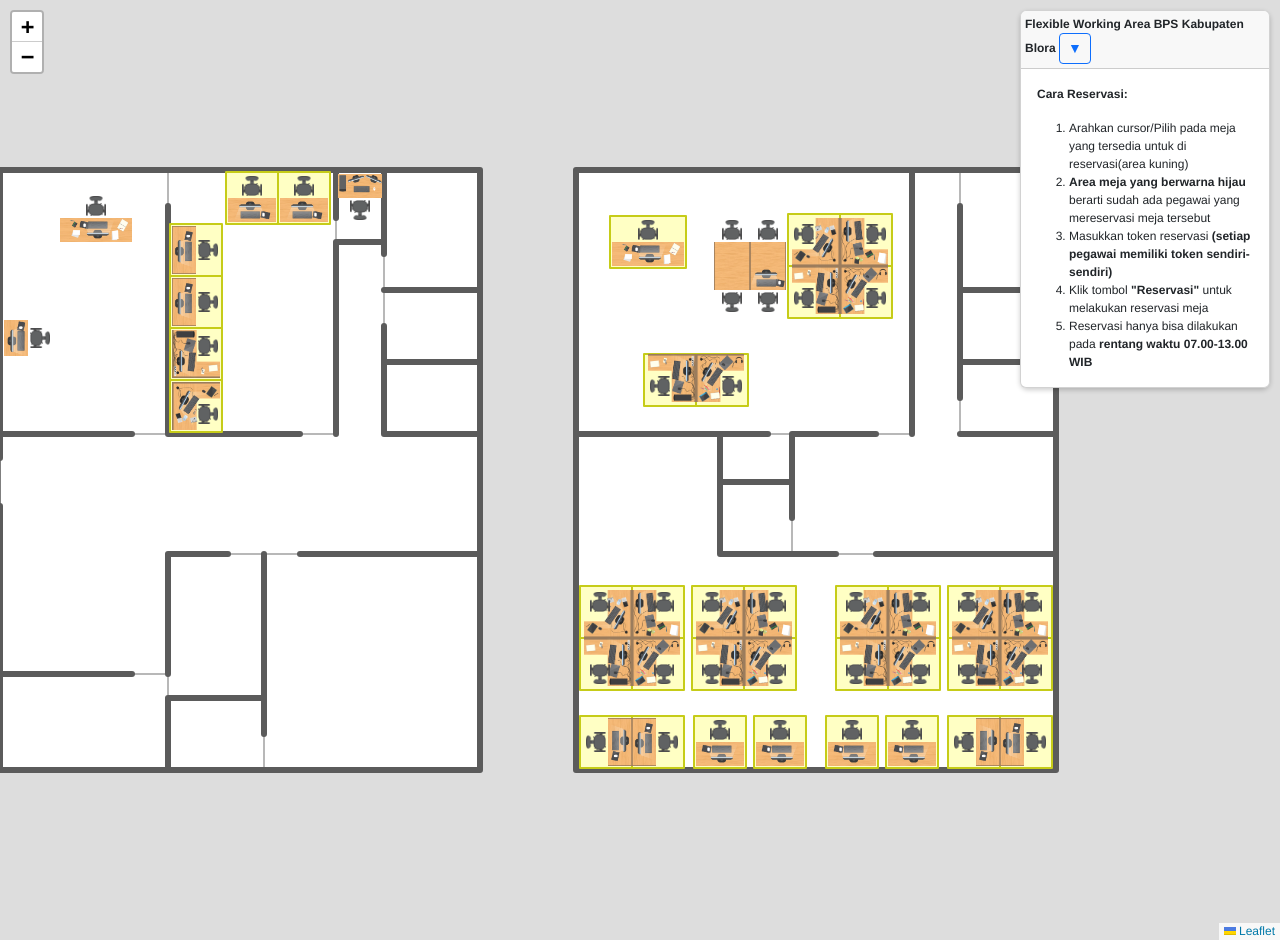
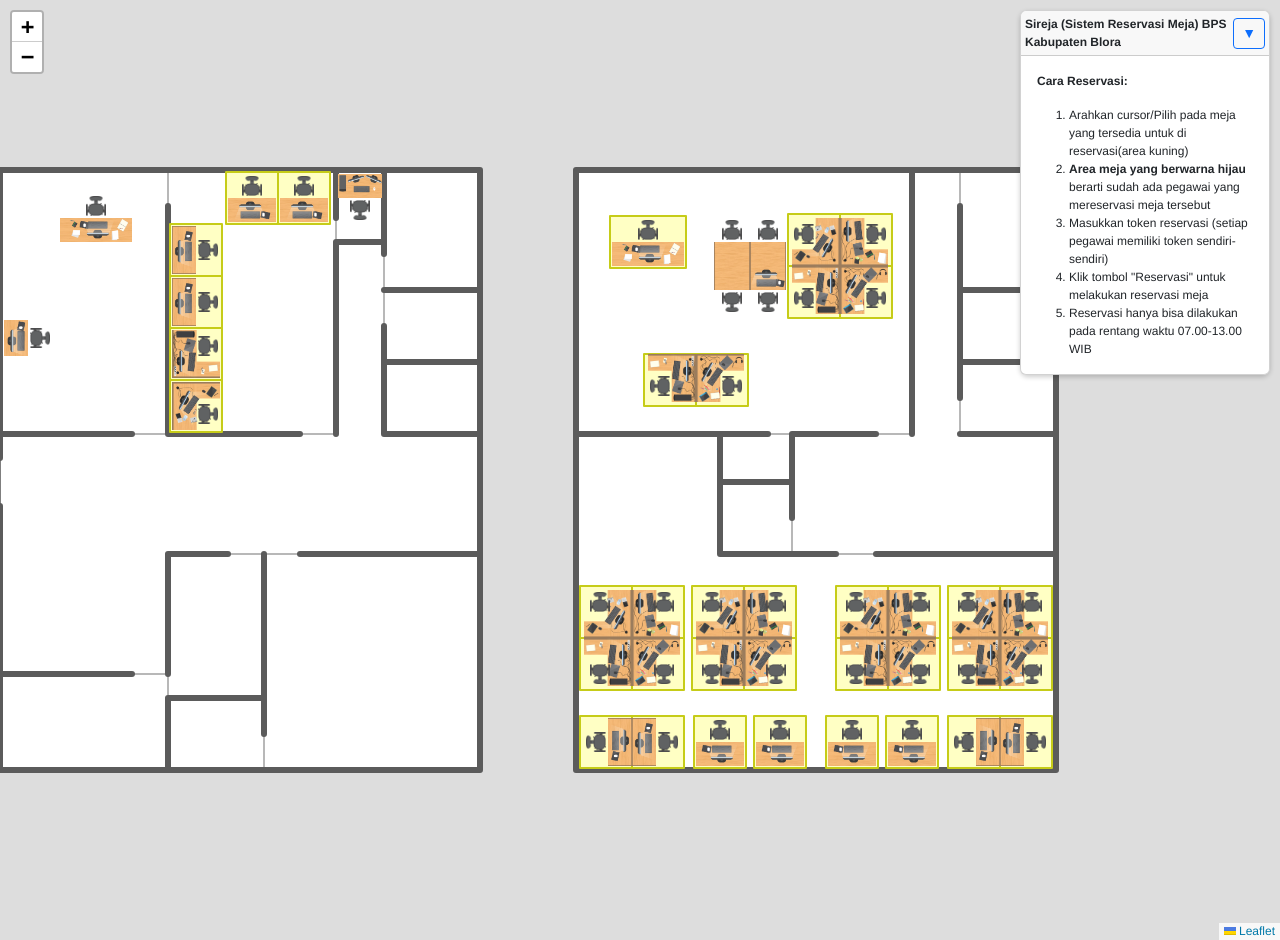
Before and after one commit to yustiar/sireja, a Django app: template templates/index.html in a window 1280 px wide. Run offline with Django 5.2, Linux system fonts and the light colour scheme; the template is opened without the code that fills it: most values are stand-ins (such as "Sample title", 1, 10 or a date in 2020); some libraries are stand-ins or nearby versions.

Commit message:
Update index.html

```diff
--- a/templates/index.html
+++ b/templates/index.html
@@ -372,9 +372,9 @@
 
                 div.innerHTML = `
                     <div class="card">
-                        <div class="card-header p-1 d-flex justify-content-between align-items-center">
-                            <p class="mb-0 fw-bold">Flexible Working Area BPS Kabupaten Blora</h5>
-                            <button class="btn btn-sm btn-outline-primary" type="button" data-bs-toggle="collapse" data-bs-target="#legendContent" aria-expanded="true" aria-controls="legendContent">
+                        <div class="card-header p-1 d-flex align-items-center">
+                            <p class="mb-0 fw-bold">Sireja (Sistem Reservasi Meja) BPS Kabupaten Blora</p>
+                            <button class="btn btn-sm btn-outline-primary ms-auto" type="button" data-bs-toggle="collapse" data-bs-target="#legendContent" aria-expanded="true" aria-controls="legendContent">
                                 ▼
                             </button>
                         </div>
@@ -383,10 +383,10 @@
                                 <p><strong>Cara Reservasi:</strong></p>
                                 <ol class="mb-0">
                                     <li>Arahkan cursor/Pilih pada meja yang tersedia untuk di reservasi(area kuning)</li>
-                        <li><strong>Area meja yang berwarna hijau</strong> berarti sudah ada pegawai yang mereservasi meja tersebut</li>
-                        <li>Masukkan token reservasi <strong>(setiap pegawai memiliki token sendiri-sendiri)</strong></li>
-                        <li>Klik tombol <strong>"Reservasi"</strong> untuk melakukan reservasi meja</li>
-                        <li>Reservasi hanya bisa dilakukan pada <strong>rentang waktu 07.00-13.00 WIB</strong></li>
+                                    <li><strong>Area meja yang berwarna hijau</strong> berarti sudah ada pegawai yang mereservasi meja tersebut</li>
+                                    <li>Masukkan token reservasi (setiap pegawai memiliki token sendiri-sendiri)</li>
+                                    <li>Klik tombol "Reservasi" untuk melakukan reservasi meja</li>
+                                    <li>Reservasi hanya bisa dilakukan pada rentang waktu 07.00-13.00 WIB</li>
                                 </ol>
                             </div>
                         </div>
@@ -401,7 +401,7 @@
             }
         });
 
-        L.control.legend = function(opts) { return new L.Control.legend(opts);}
+        L.control.legend = function(opts) { return new L.Control.legend(opts); }
         L.control.legend({ position: 'topright' }).addTo(map);
 
 
```
